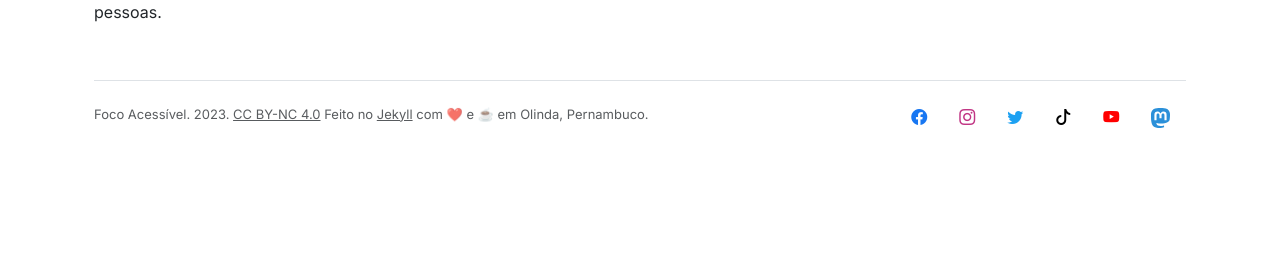
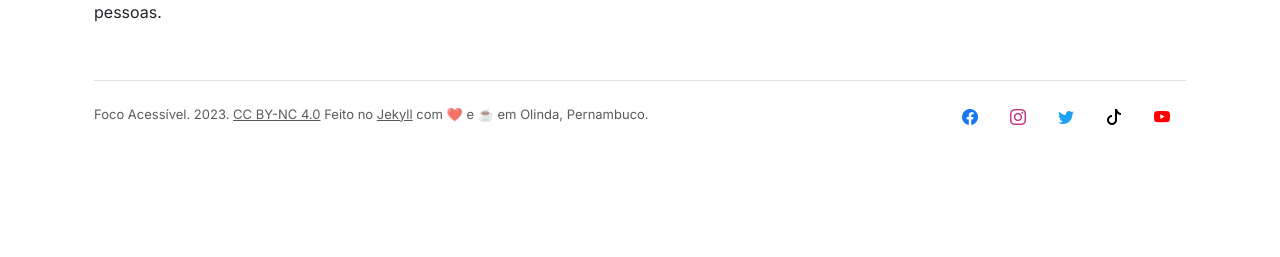
Before and after one commit to focoacessivel/focoacessivel.github.io, a Jekyll site: the page built from index.html, in a window 1280 px wide. Shown: the part 3251-3508 px from the top of the page. Built offline with Jekyll 4.4.1, drawn with Linux system fonts in a browser that asks for light colours; nearby versions of some CDN libraries.

Commit message:
remove mastodon

```diff
--- a/_layouts/default.html
+++ b/_layouts/default.html
@@ -151,12 +151,6 @@ layout: compress
                         </a>
                       </li>
                       {% endfor %}
-                      <li class="mx-3">
-                        <a rel="me" href="https://mastodon.social/@focoacessivel" target="_blank"  title="Nos acompanhe também no Mastodon - nova aba" rel="noopener noreferrer" class="mastodon text-decoration-none col-6 mb-2">
-                          <img width="100%" height="20px" src="{{site.url}}/img/icons/mastodon.svg" alt="">
-                        </a>
-
-                        </li>
                   </ul>
               </div>
 
```
